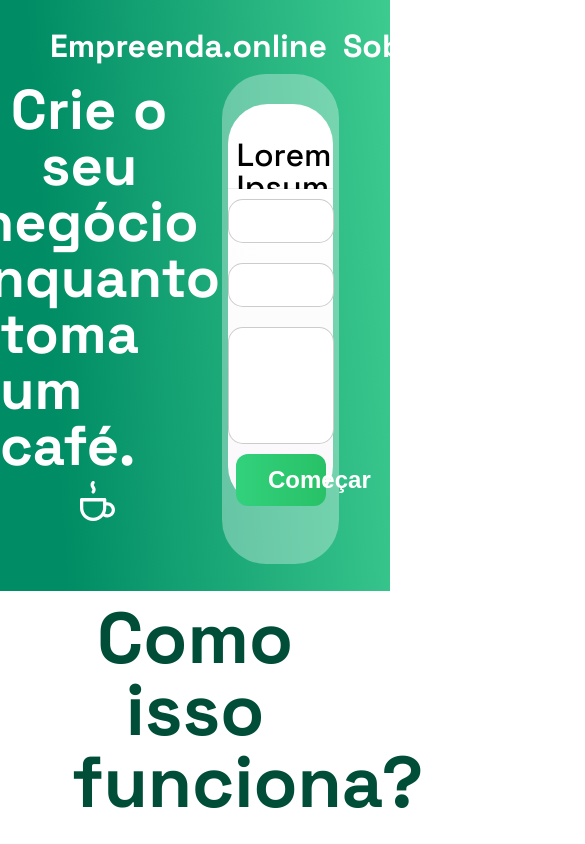
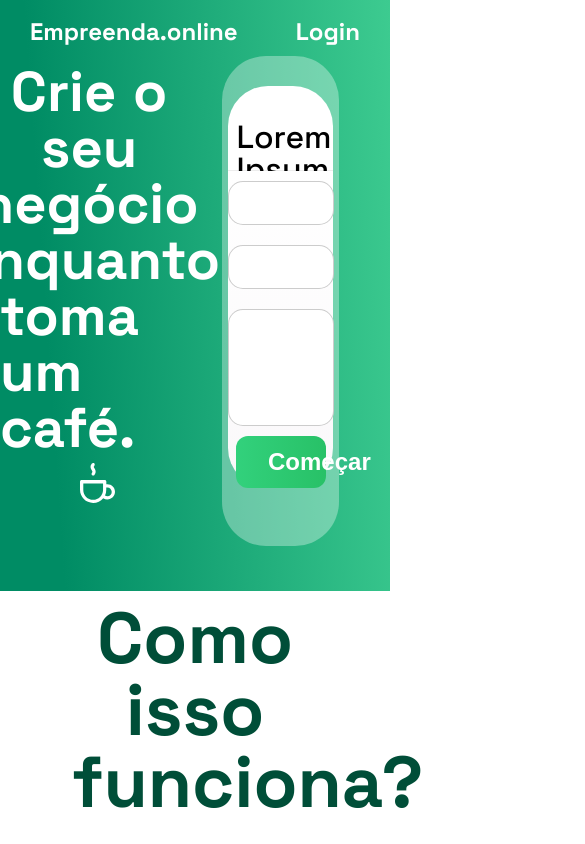
Before and after one commit to senamiguel/empreenderonline, a React (Vite) app: page / in a window 390 px wide. Shown: the top 844 px of the page, 585 px wide, since content can reach past the window. Built offline with nearby package versions, Linux system fonts and the light colour scheme.

Commit message:
adding responsiveness

```diff
--- a/src/Nav.jsx
+++ b/src/Nav.jsx
@@ -2,14 +2,14 @@ import './styles/Nav.css'
 
 function Nav() {
   return (
-    <nav>
+    <nav aria-label="Navegação principal">
       <ul>
-        <li>Empreenda.online</li>
+        <li><a href="/" aria-label="Página inicial">Empreenda.online</a></li>
         <div className="nav__btns">
-          <li><a href="">Sobre</a></li>
-          <li><a href="">Contato</a></li>
-          <li><a href="">Login</a></li>
-          <li className="nav__btns__start"><a href="">Começar</a></li>
+          <li><a href="#sobre" aria-label="Sobre nós">Sobre</a></li>
+          <li><a href="#contato" aria-label="Entre em contato">Contato</a></li>
+          <li className="nav__btns__start"><a href="#comecar" aria-label="Comece agora">Começar</a></li>
+          <li><a href="#login" aria-label="Faça login">Login</a></li>
         </div>
       </ul>
     </nav>
--- a/src/styles/Nav.css
+++ b/src/styles/Nav.css
@@ -23,3 +23,17 @@ a:focus{
     outline: none;
     border: 2px solid #008C64;
 }
+
+@media (max-width: 768px) {
+    .nav__btns li:not(:last-child) {
+        display: none;
+    }
+
+    ul {
+        padding: 20px 30px 0 30px !important;
+    }
+
+    li {
+        font-size: 1.5em;
+    }
+}
```
